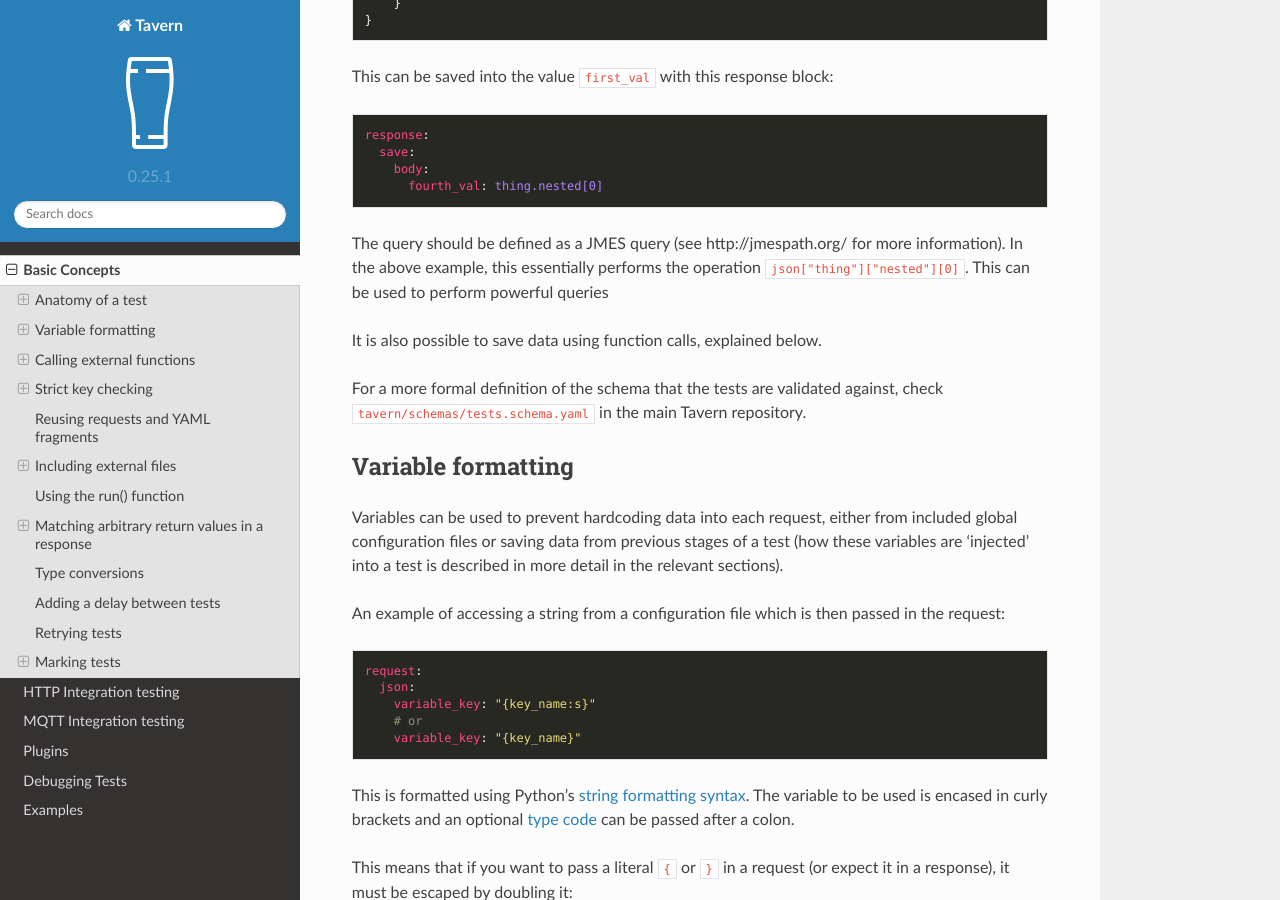
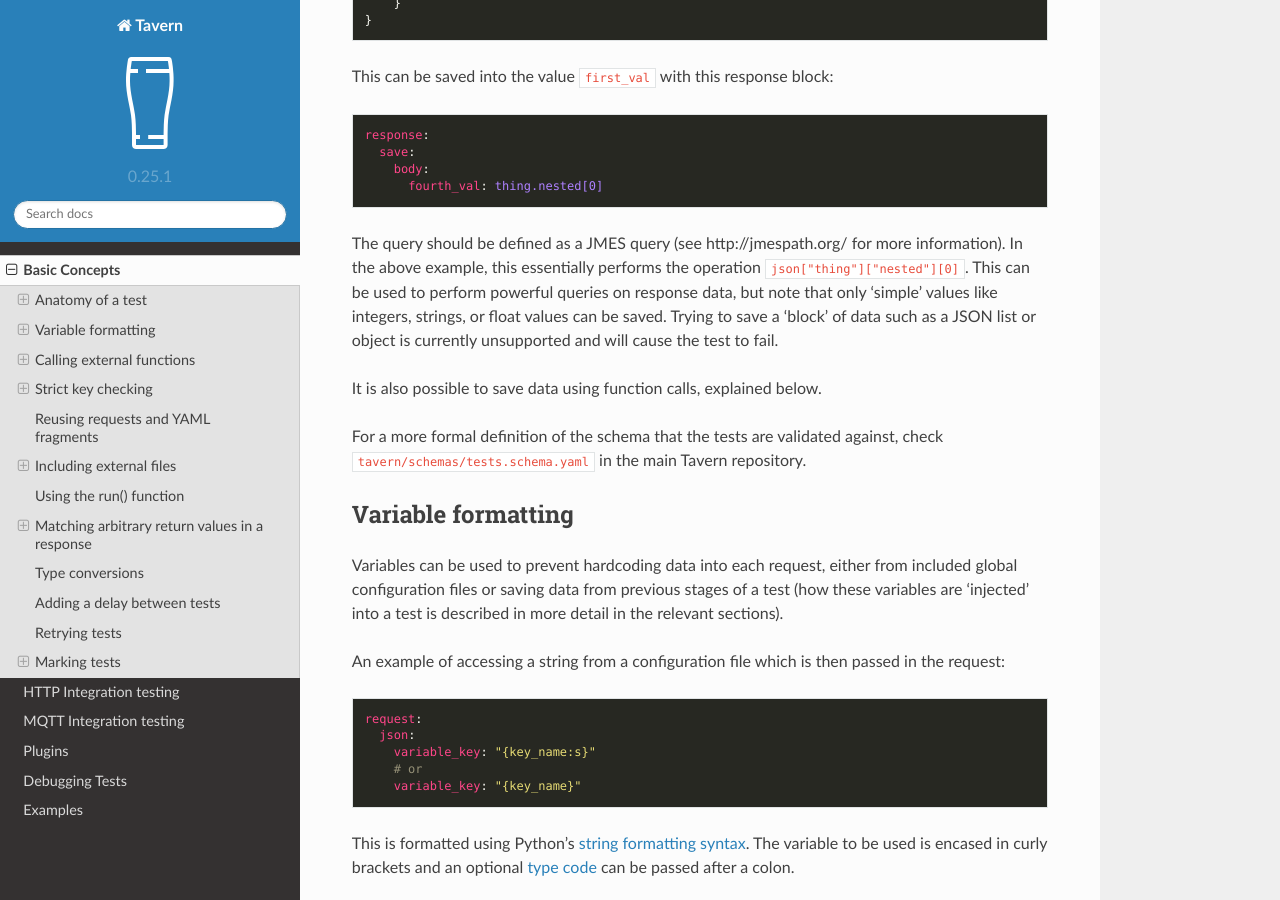
Before and after one commit to taverntesting/tavern, a Sphinx documentation site: the page built from docs/source/basics.md, in a window 1280 px wide and 900 px high, scrolled down 2468 px. Built offline with Sphinx 7.4.7 and the Read the Docs theme 2.0.0, drawn with Linux system fonts in a browser that asks for light colours; formulas are drawn with MathJax 3.

Commit message:
Fix python2 and docs

```diff
--- a/docs/source/basics.md
+++ b/docs/source/basics.md
@@ -127,7 +127,10 @@ response:
 The query should be defined as a JMES query (see http://jmespath.org/
 for more information). In the above example, this essentially performs
 the operation `json["thing"]["nested"][0]`. This can be used to perform
-powerful queries
+powerful queries on response data, but note that only 'simple' values
+like integers, strings, or float values can be saved. Trying to save a
+'block' of data such as a JSON list or object is currently unsupported
+and will cause the test to fail.
 
 It is also possible to save data using function calls, explained below.
 
```
Also changed, not shown: 2 other files.
